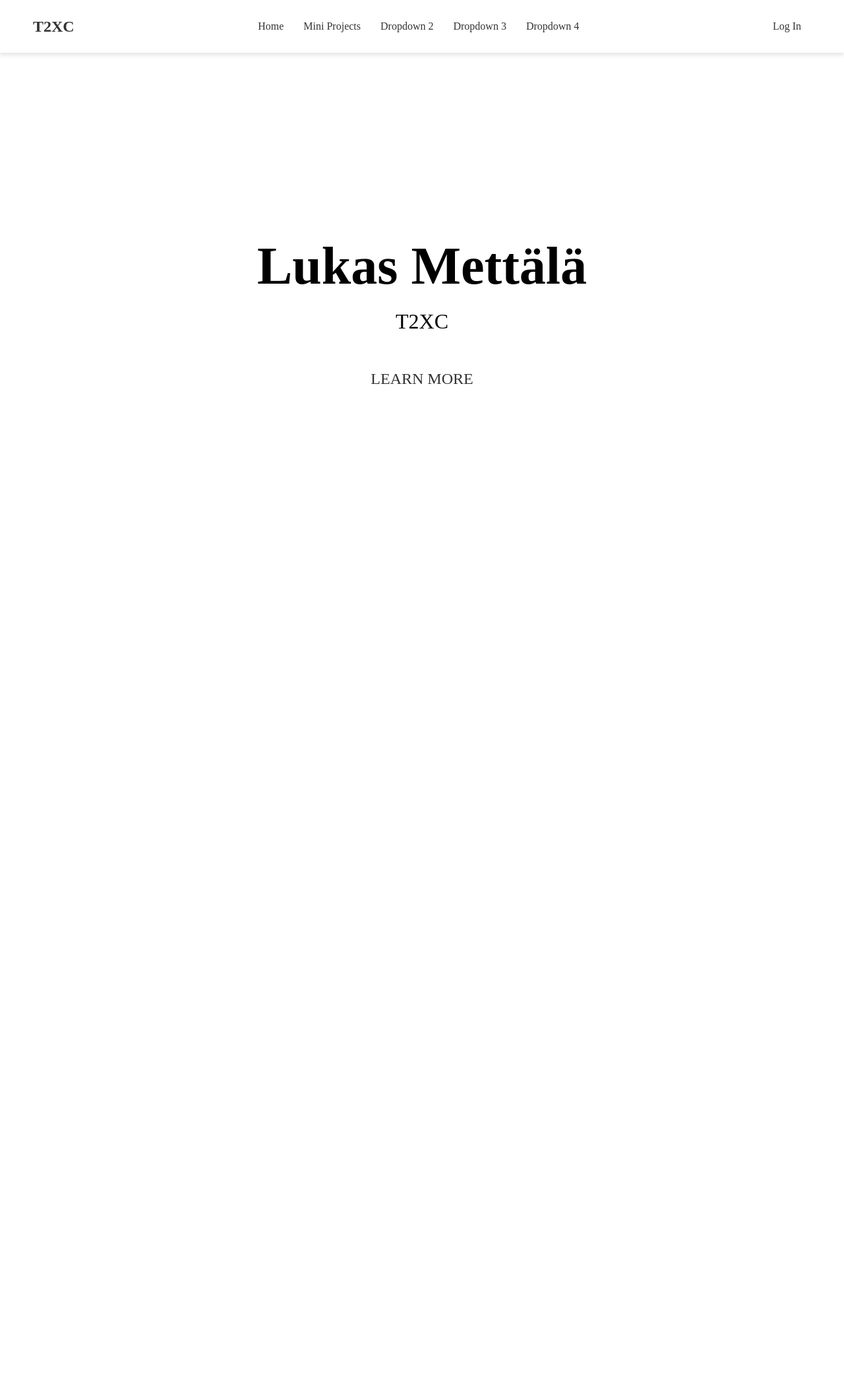
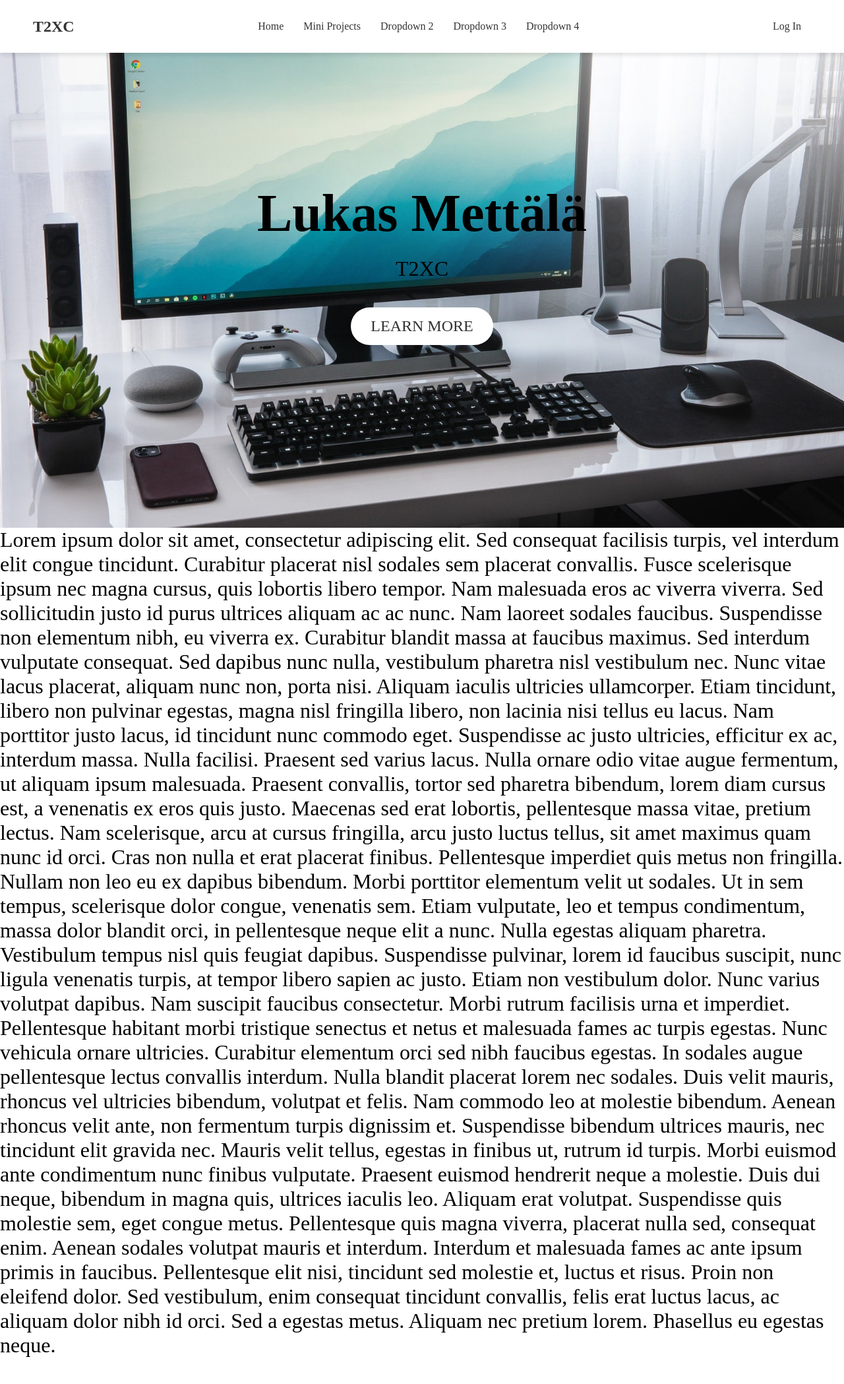
Before and after one commit to T2XC/School-Projects, a PHP site: page / in a window 1280 px wide. Shown: the whole page at 66% size. Before the commit the page ends 582 px from the top, so only its background shows below. Run offline with PHP 8.4, Linux system fonts and the light colour scheme.

Commit message:
Main Page 1.0

```diff
--- a/css/style.css
+++ b/css/style.css
@@ -14,6 +14,8 @@
     height: 80px;
     padding: 0 50px;
     box-shadow: 0 4px 6px rgba(0, 0, 0, 0.1);
+    position: fixed;
+    width: 100vw;
   }
 
   /* Style the logo */
@@ -95,7 +97,8 @@
   }
 
   header {
-    background: src('img/setup.jpg');
+    background-image: url("img/setup.jpg");
+    background-color: #000;
     background-size: cover;
     background-position: center;
     height: 100vh;
--- a/index.html
+++ b/index.html
@@ -62,5 +62,17 @@
     </div>
   </header>
 
+  <p>
+    Lorem ipsum dolor sit amet, consectetur adipiscing elit. Sed consequat facilisis turpis, vel interdum elit congue tincidunt. Curabitur placerat nisl sodales sem placerat convallis. Fusce scelerisque ipsum nec magna cursus, quis lobortis libero tempor. Nam malesuada eros ac viverra viverra. Sed sollicitudin justo id purus ultrices aliquam ac ac nunc. Nam laoreet sodales faucibus. Suspendisse non elementum nibh, eu viverra ex. Curabitur blandit massa at faucibus maximus.
+
+Sed interdum vulputate consequat. Sed dapibus nunc nulla, vestibulum pharetra nisl vestibulum nec. Nunc vitae lacus placerat, aliquam nunc non, porta nisi. Aliquam iaculis ultricies ullamcorper. Etiam tincidunt, libero non pulvinar egestas, magna nisl fringilla libero, non lacinia nisi tellus eu lacus. Nam porttitor justo lacus, id tincidunt nunc commodo eget. Suspendisse ac justo ultricies, efficitur ex ac, interdum massa. Nulla facilisi. Praesent sed varius lacus. Nulla ornare odio vitae augue fermentum, ut aliquam ipsum malesuada. Praesent convallis, tortor sed pharetra bibendum, lorem diam cursus est, a venenatis ex eros quis justo. Maecenas sed erat lobortis, pellentesque massa vitae, pretium lectus.
+
+Nam scelerisque, arcu at cursus fringilla, arcu justo luctus tellus, sit amet maximus quam nunc id orci. Cras non nulla et erat placerat finibus. Pellentesque imperdiet quis metus non fringilla. Nullam non leo eu ex dapibus bibendum. Morbi porttitor elementum velit ut sodales. Ut in sem tempus, scelerisque dolor congue, venenatis sem. Etiam vulputate, leo et tempus condimentum, massa dolor blandit orci, in pellentesque neque elit a nunc. Nulla egestas aliquam pharetra. Vestibulum tempus nisl quis feugiat dapibus.
+
+Suspendisse pulvinar, lorem id faucibus suscipit, nunc ligula venenatis turpis, at tempor libero sapien ac justo. Etiam non vestibulum dolor. Nunc varius volutpat dapibus. Nam suscipit faucibus consectetur. Morbi rutrum facilisis urna et imperdiet. Pellentesque habitant morbi tristique senectus et netus et malesuada fames ac turpis egestas. Nunc vehicula ornare ultricies. Curabitur elementum orci sed nibh faucibus egestas. In sodales augue pellentesque lectus convallis interdum. Nulla blandit placerat lorem nec sodales. Duis velit mauris, rhoncus vel ultricies bibendum, volutpat et felis. Nam commodo leo at molestie bibendum. Aenean rhoncus velit ante, non fermentum turpis dignissim et. Suspendisse bibendum ultrices mauris, nec tincidunt elit gravida nec.
+
+Mauris velit tellus, egestas in finibus ut, rutrum id turpis. Morbi euismod ante condimentum nunc finibus vulputate. Praesent euismod hendrerit neque a molestie. Duis dui neque, bibendum in magna quis, ultrices iaculis leo. Aliquam erat volutpat. Suspendisse quis molestie sem, eget congue metus. Pellentesque quis magna viverra, placerat nulla sed, consequat enim. Aenean sodales volutpat mauris et interdum. Interdum et malesuada fames ac ante ipsum primis in faucibus. Pellentesque elit nisi, tincidunt sed molestie et, luctus et risus. Proin non eleifend dolor. Sed vestibulum, enim consequat tincidunt convallis, felis erat luctus lacus, ac aliquam dolor nibh id orci. Sed a egestas metus. Aliquam nec pretium lorem. Phasellus eu egestas neque.
+  </p>
+
 </body>
 </html>
```
Also changed, not shown: css/functions.html (+7 -3 lines), css/img/setup.jpg, css/img/setup.webp (added).
